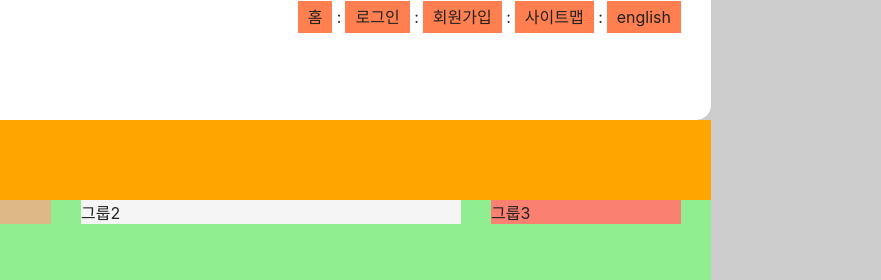
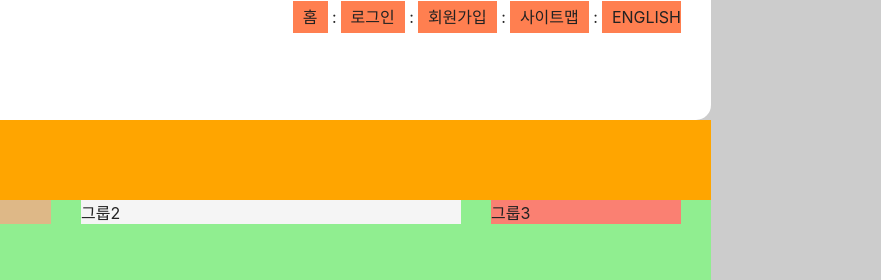
Before and after one commit to KMSWN/HTML5, a plain HTML site: page index.html in a window 1280 px wide. Shown: the top 280 px of the page, 399-1280 px from the left. Drawn offline with Linux system fonts and the light colour scheme; a web font is replaced by a local one.

Commit message:
텍스트 링크 정리 및 텍스트 트랜스폼 적용

```diff
--- a/styles/style.css
+++ b/styles/style.css
@@ -61,6 +61,12 @@ body {
   background-color: coral;
   padding: 6px 10px;
   display: inherit;
+  text-transform: uppercase;
+}
+
+/* 마지막 li 요소를 선택하고, a 요소를 선택한다. */
+.member li:last-child a {
+  padding-right: 0;
 }
 
 .divider {
```
